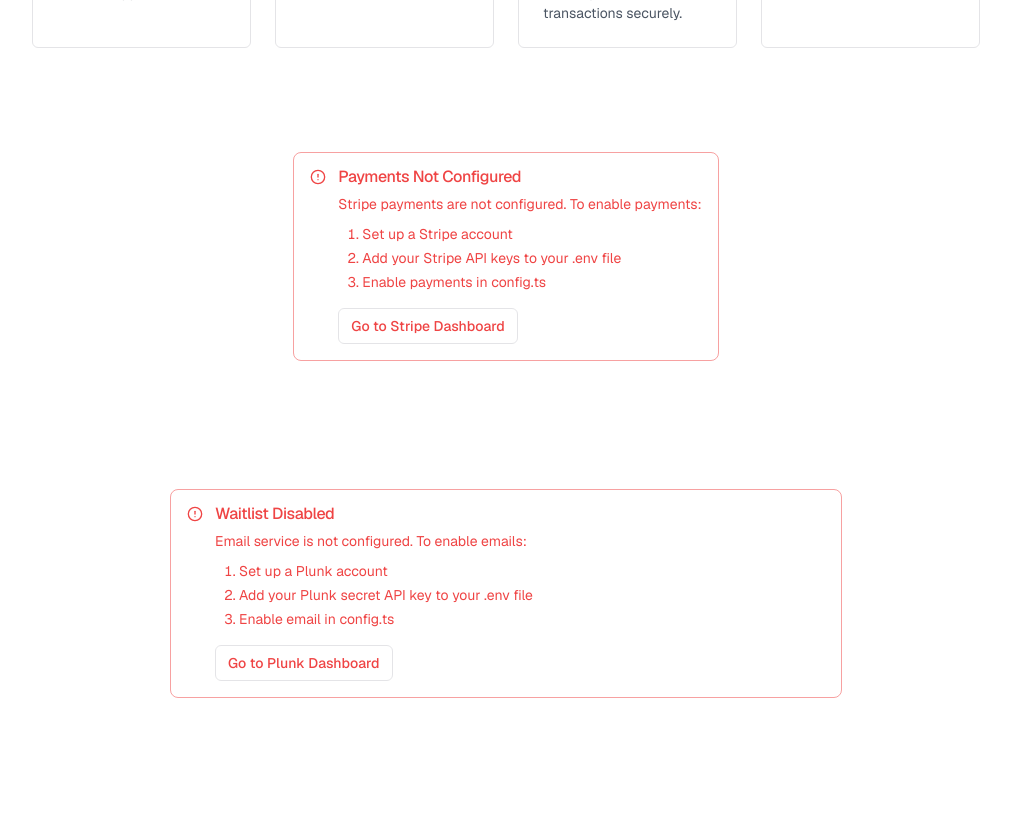
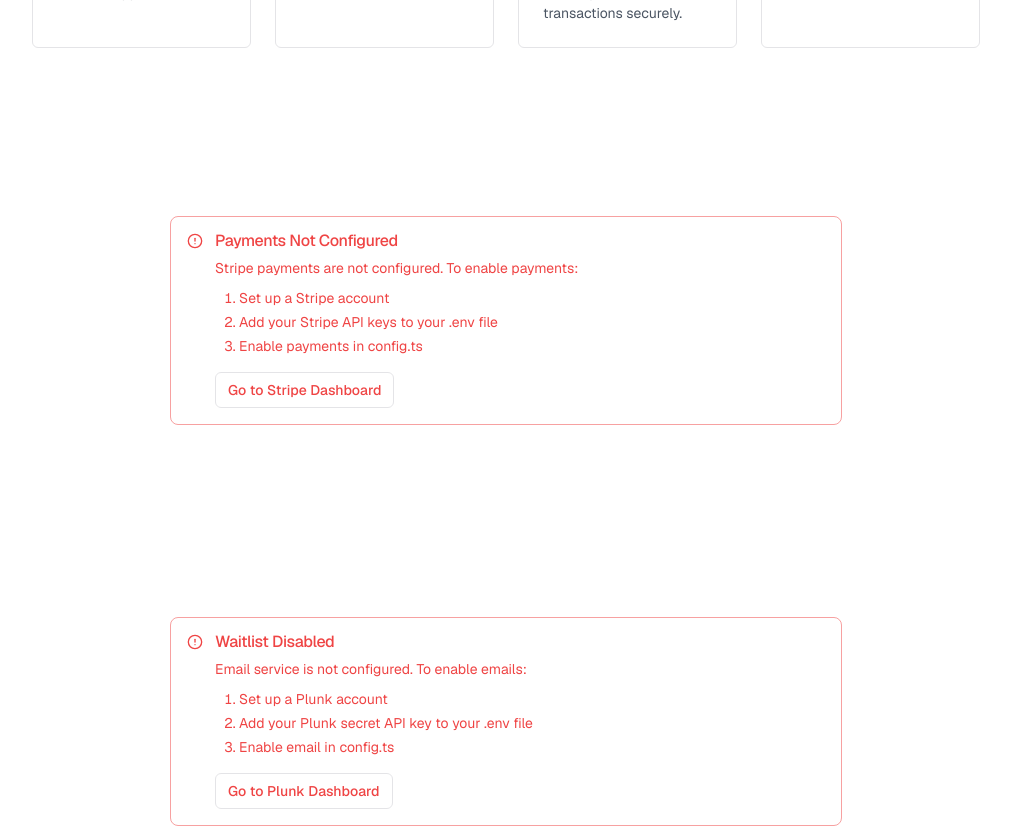
Before and after one commit to zaktech96/vsionboard, a Next.js app: page / in a window 1280 px wide. Shown: the part 3260-4088 px from the top of the page, without its empty margins (134-1145 px from the left). Built offline with nearby package versions, Linux system fonts and the light colour scheme.

Commit message:
Update page layout for Payment and Email components

```diff
--- a/app/page.tsx
+++ b/app/page.tsx
@@ -22,9 +22,15 @@
       <div className="flex flex-col p-2 w-full justify-center items-center">
         <MarketingCards />
       </div>
-      <div>{config.payments.enabled ? <Pricing /> : <PaymentSetupNotice />}</div>
-      <div className="flex justify-center items-center w-full my-[4rem]">
-        {config.email.enabled ? <WaitlistForm /> : <EmailSetupNotice />}
+      <div className="flex justify-center items-center w-full my-[4rem] min-h-[200px]">
+        <div className="w-full max-w-2xl mx-auto">
+          {config.payments.enabled ? <Pricing /> : <PaymentSetupNotice />}
+        </div>
+      </div>
+      <div className="flex justify-center items-center w-full my-[4rem] min-h-[200px]">
+        <div className="w-full max-w-2xl mx-auto">
+          {config.email.enabled ? <WaitlistForm /> : <EmailSetupNotice />}
+        </div>
       </div>
       <div className="flex justify-center items-center w-full my-[4rem]">
         <AccordionComponent />
```
